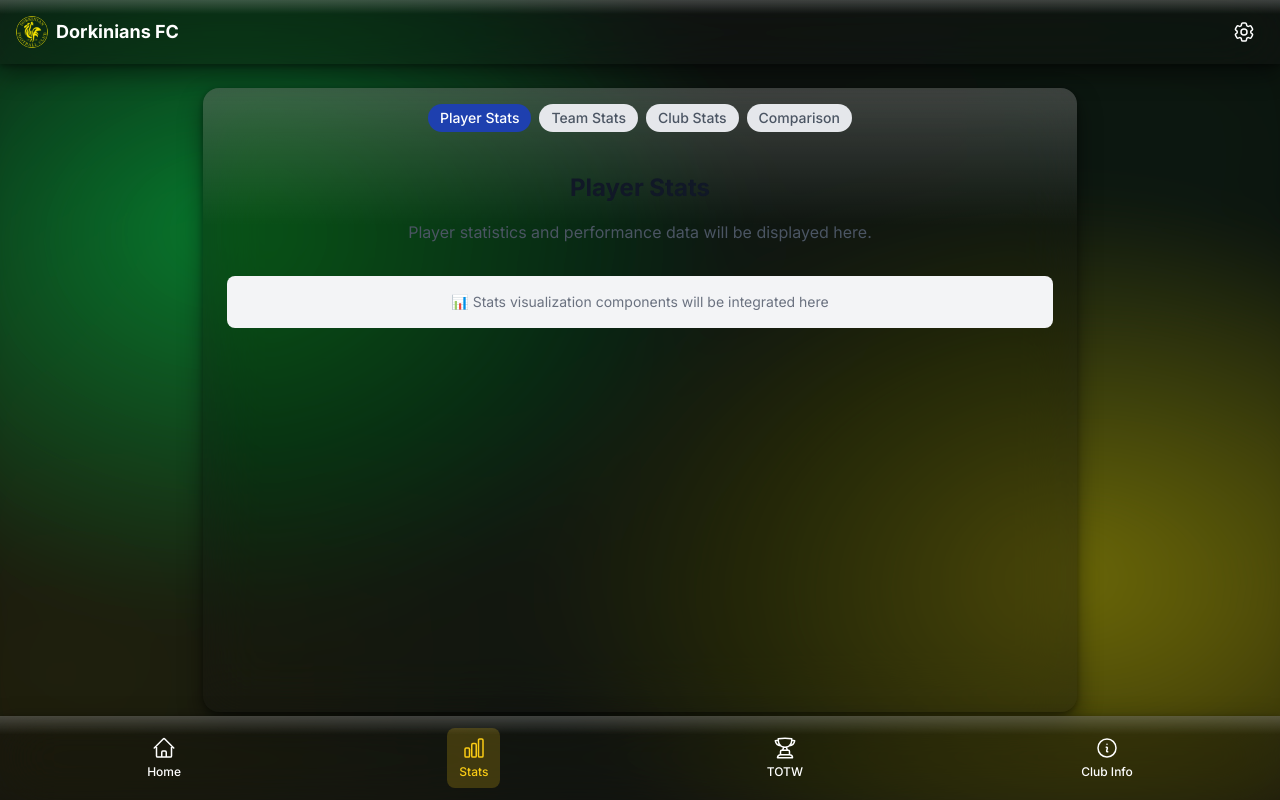
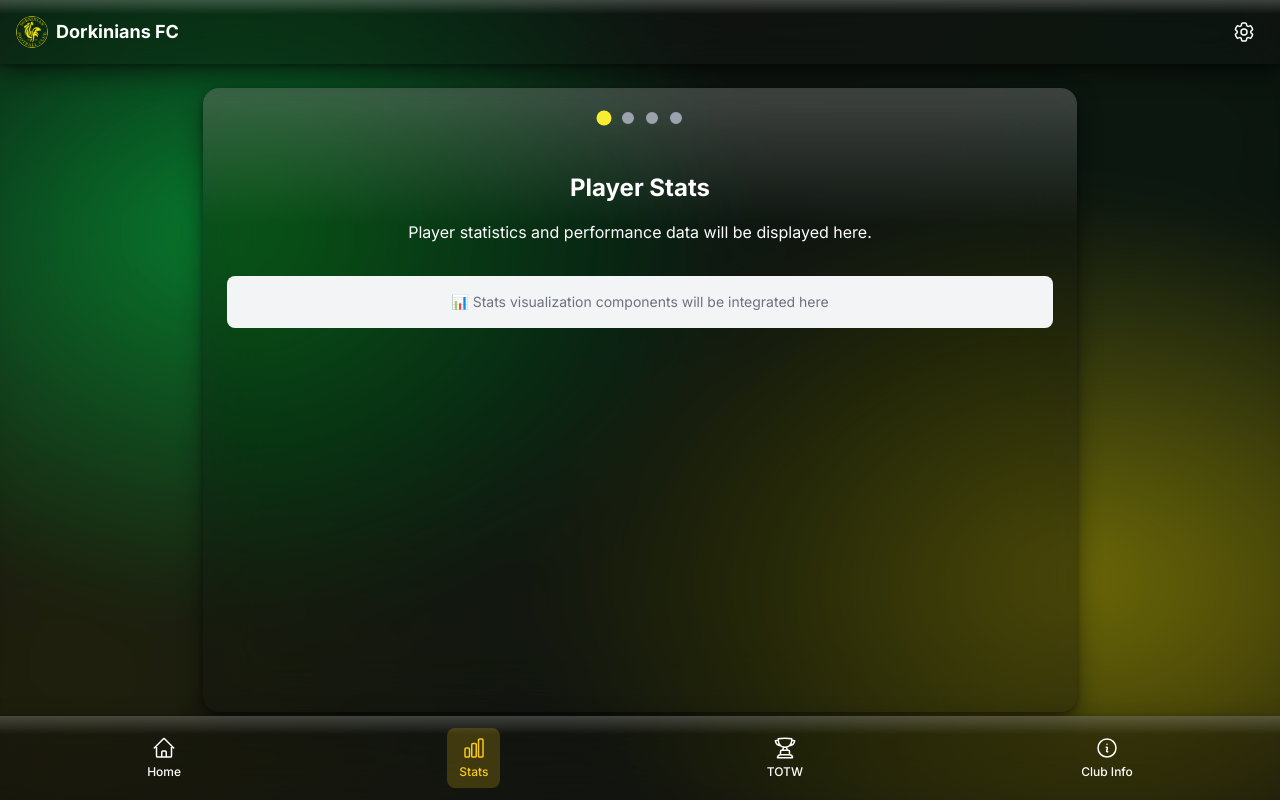
Before and after one commit to bangsluke/Dorkinians-Website-V3, a Next.js app: page / in a window 1280 px wide. Both pictures are taken after a click on the button "Stats". Built offline with nearby package versions, Linux system fonts and the light colour scheme.

Commit message:
Added the pagination dots above the Stats page

```diff
--- a/components/StatsContainer.tsx
+++ b/components/StatsContainer.tsx
@@ -36,17 +36,19 @@ export default function StatsContainer() {
 
 	return (
 		<div className='h-full overflow-hidden'>
-			{/* Stats Sub-Page Indicator */}
-			<div className='flex justify-center space-x-2 py-4'>
+			{/* Stats Sub-Page Dot Indicators */}
+			<div className='flex justify-center space-x-3 py-6'>
 				{statsSubPages.map((page, index) => (
 					<button
 						key={page.id}
 						onClick={() => setStatsSubPage(page.id)}
-						className={`px-3 py-1 rounded-full text-sm font-medium transition-colors ${
-							currentStatsSubPage === page.id ? "bg-dorkinians-blue text-white" : "bg-gray-200 text-gray-600 hover:bg-gray-300"
-						}`}>
-						{page.label}
-					</button>
+						className={`w-3 h-3 rounded-full transition-all duration-200 ${
+							currentStatsSubPage === page.id
+								? "bg-dorkinians-yellow scale-125"
+								: "bg-gray-400 border-2 border-gray-400 hover:bg-gray-300 hover:border-gray-300"
+						}`}
+						aria-label={`Go to ${page.label}`}
+					/>
 				))}
 			</div>
 
--- a/components/stats/ClubStats.tsx
+++ b/components/stats/ClubStats.tsx
@@ -1,8 +1,8 @@
 export default function ClubStats() {
 	return (
 		<div className='p-6 text-center'>
-			<h2 className='text-2xl font-bold text-gray-900 mb-4'>Club Stats</h2>
-			<p className='text-gray-600'>Overall club statistics and achievements will be displayed here.</p>
+			<h2 className='text-2xl font-bold text-white mb-4'>Club Stats</h2>
+			<p className='text-white'>Overall club statistics and achievements will be displayed here.</p>
 			<div className='mt-8 p-4 bg-gray-100 rounded-lg'>
 				<p className='text-sm text-gray-500'>🏛️ Club-wide statistics and achievements will be integrated here</p>
 			</div>
--- a/components/stats/Comparison.tsx
+++ b/components/stats/Comparison.tsx
@@ -1,8 +1,8 @@
 export default function Comparison() {
 	return (
 		<div className='p-6 text-center'>
-			<h2 className='text-2xl font-bold text-gray-900 mb-4'>Player Comparison</h2>
-			<p className='text-gray-600'>Compare statistics between different players will be displayed here.</p>
+			<h2 className='text-2xl font-bold text-white mb-4'>Player Comparison</h2>
+			<p className='text-white'>Compare statistics between different players will be displayed here.</p>
 			<div className='mt-8 p-4 bg-gray-100 rounded-lg'>
 				<p className='text-sm text-gray-500'>⚖️ Player comparison charts and metrics will be integrated here</p>
 			</div>
--- a/components/stats/PlayerStats.tsx
+++ b/components/stats/PlayerStats.tsx
@@ -1,8 +1,8 @@
 export default function PlayerStats() {
 	return (
 		<div className='p-6 text-center'>
-			<h2 className='text-2xl font-bold text-gray-900 mb-4'>Player Stats</h2>
-			<p className='text-gray-600'>Player statistics and performance data will be displayed here.</p>
+			<h2 className='text-2xl font-bold text-white mb-4'>Player Stats</h2>
+			<p className='text-white'>Player statistics and performance data will be displayed here.</p>
 			<div className='mt-8 p-4 bg-gray-100 rounded-lg'>
 				<p className='text-sm text-gray-500'>📊 Stats visualization components will be integrated here</p>
 			</div>
--- a/components/stats/TeamStats.tsx
+++ b/components/stats/TeamStats.tsx
@@ -1,8 +1,8 @@
 export default function TeamStats() {
 	return (
 		<div className='p-6 text-center'>
-			<h2 className='text-2xl font-bold text-gray-900 mb-4'>Team Stats</h2>
-			<p className='text-gray-600'>Team performance and statistics will be displayed here.</p>
+			<h2 className='text-2xl font-bold text-white mb-4'>Team Stats</h2>
+			<p className='text-white'>Team performance and statistics will be displayed here.</p>
 			<div className='mt-8 p-4 bg-gray-100 rounded-lg'>
 				<p className='text-sm text-gray-500'>🏆 Team performance charts and metrics will be integrated here</p>
 			</div>
--- a/tailwind.config.js
+++ b/tailwind.config.js
@@ -4,9 +4,8 @@ module.exports = {
 	theme: {
 		extend: {
 			colors: {
-				"dorkinians-blue": "#1e40af",
-				"dorkinians-red": "#dc2626",
-				"dorkinians-gold": "#f59e0b",
+				"dorkinians-green": "#1C8841",
+				"dorkinians-yellow": "#F9ED32",
 			},
 			fontFamily: {
 				sans: ["Inter", "system-ui", "sans-serif"],
```
